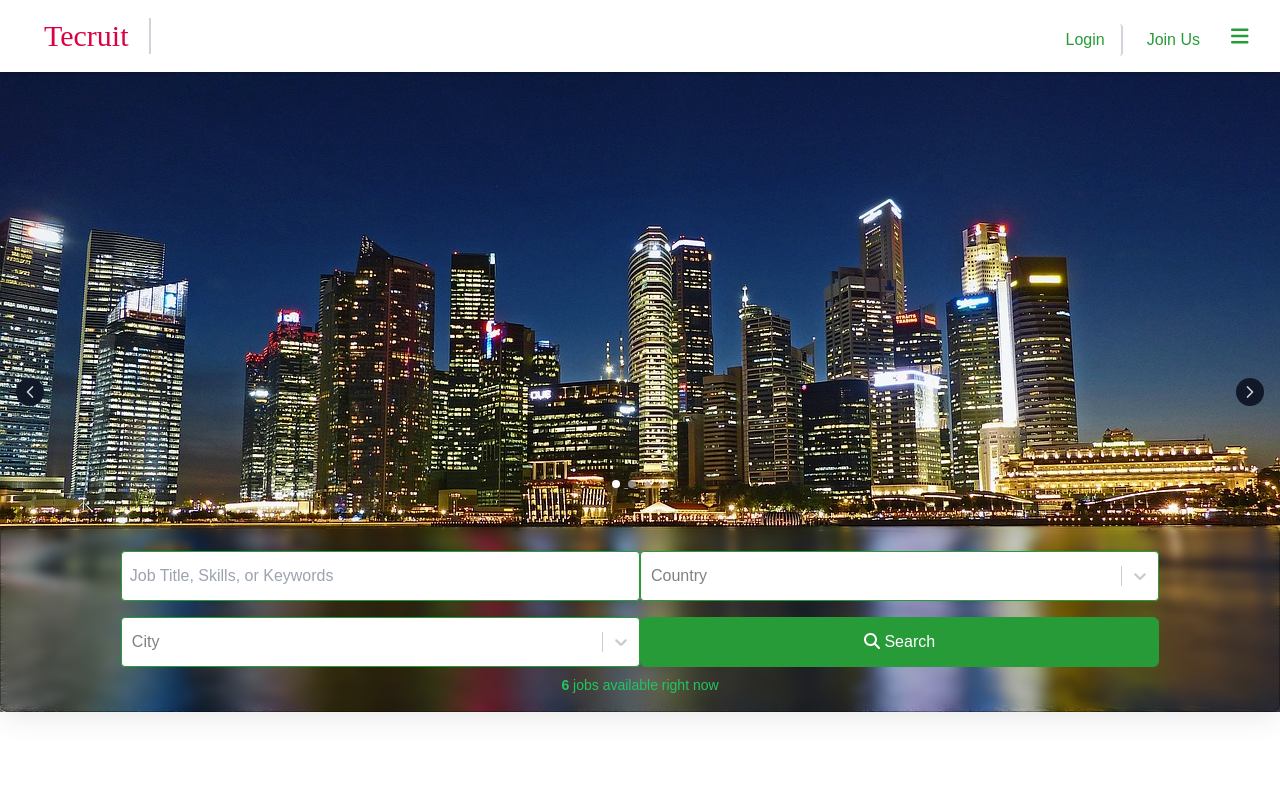
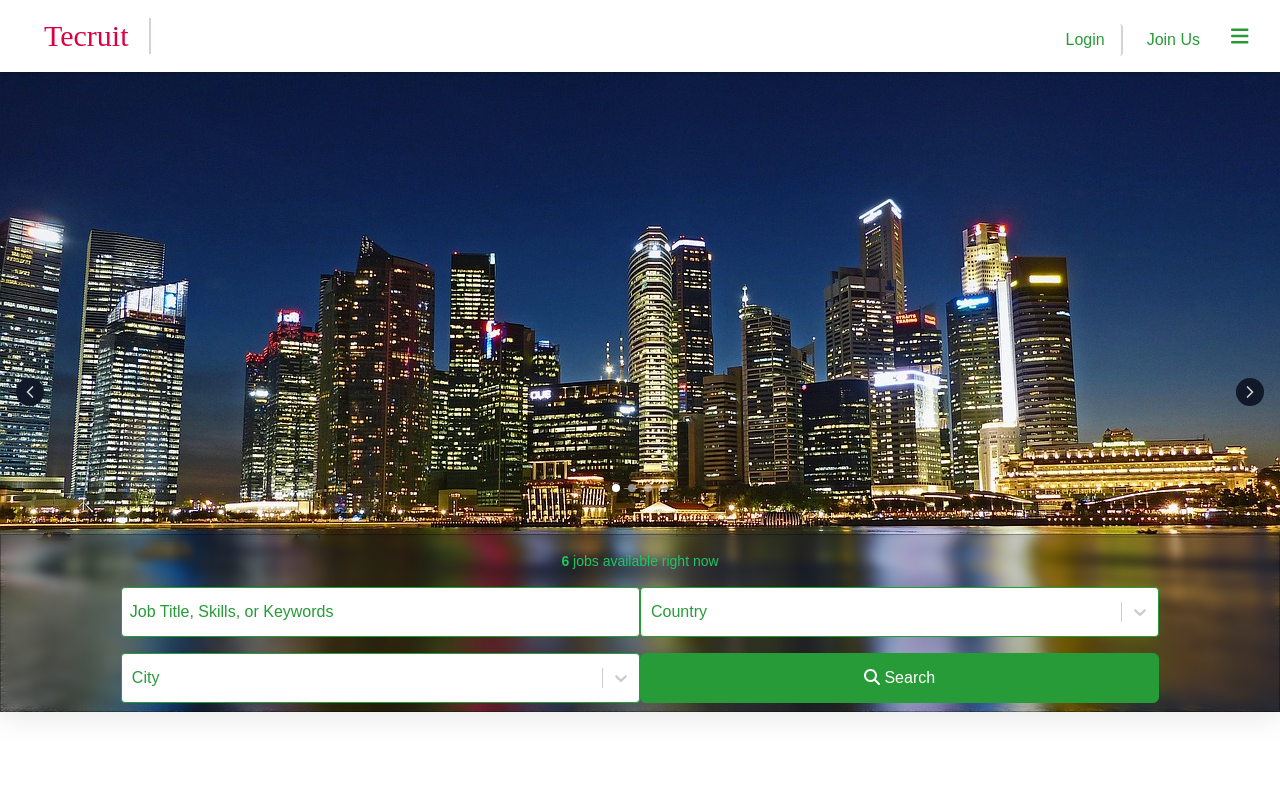
Before and after one commit to Rashadul-Haque-JS/tecruit-media, a React (Create React App) app: page / in a window 1280 px wide. Shown: the top 796 px of the page. Built offline with nearby package versions, Linux system fonts and the light colour scheme; a web font is replaced by a local one.

Commit message:
Updated with hero images

```diff
--- a/src/components/home/Carousel.js
+++ b/src/components/home/Carousel.js
@@ -42,7 +42,7 @@ export default function Carousel() {
         </button>
       </div>
 
-      <div className="absolute bottom-[224px] right-0 left-0">
+      <div className="absolute bottom-[220px] right-0 left-0">
         <div className="flex items-center justify-center gap-2">
           {slides.map((_, i) => (
             <div
--- a/src/components/home/SearchComponent.js
+++ b/src/components/home/SearchComponent.js
@@ -4,6 +4,7 @@ import Select from "react-select";
 import { countries, cities, jobList } from "../../data/jobs";
 import { FontAwesomeIcon } from "@fortawesome/react-fontawesome";
 import { faMagnifyingGlass } from "@fortawesome/free-solid-svg-icons";
+import { homeSeacrchSelectStyles } from "../../utils/helper";
 
 const SearchComponent = () => {
   const [queryData, setQueryData] = useState({
@@ -45,7 +46,11 @@ const SearchComponent = () => {
   };
 
   return (
-    <div className="flex flex-col justify-center items-center w-full px-4 pt-6 pb-16 sm:pb-4 md:py-2 rounded-lg shadow-shade relative home-search-bg z-10">
+    <div className="flex flex-col justify-center items-center w-full px-4 sm:pt-3 pt-6 pb-20 sm:pb-4 md:py-2 shadow-shade relative home-search-bg z-10">
+      <p className="text-sm text-green-500 sm:pt-2 md:pt-2 pb-0 sm:pb-3 pt-0 w-fit z-40">
+        <span className="font-bold text-md">{jobList?.length}</span> jobs
+        available right now
+      </p>
       <div className="flex justify-center items-center flex-wrap z-40 w-5/6 sm:w-full">
         <input
           type="text"
@@ -56,7 +61,7 @@ const SearchComponent = () => {
           required
           className={`border ${
             info ? "border-red-400" : "border-[#279b37]"
-          } outline-none pl-2 py-3 w-96 sm:w-full rounded md:w-1/2`}
+          } outline-none pl-2 py-3 w-96 sm:w-full rounded md:w-1/2 front-input`}
           autoFocus
         />
         <Select
@@ -67,15 +72,7 @@ const SearchComponent = () => {
           }
           placeholder="Country"
           className="w-1/4 sm:w-full py-4 md:w-1/2"
-          styles={{
-            control: (provided, state) => ({
-              ...provided,
-              border: "none",
-              border: "1px solid #279b37",
-              outline: "none", // Remove outline
-              padding: "6px 0px",
-            }),
-          }}
+          styles={homeSeacrchSelectStyles}
         />
         <Select
           options={
@@ -92,15 +89,7 @@ const SearchComponent = () => {
           }
           placeholder="City"
           className="w-1/4 sm:w-full md:w-1/2"
-          styles={{
-            control: (provided, state) => ({
-              ...provided,
-              border: "none",
-              border: "1px solid #279b37",
-              outline: "none", // Remove outline
-              padding: "6px 0px",
-            }),
-          }}
+          styles={homeSeacrchSelectStyles}
         />
         <button
           onClick={handleSearch}
@@ -109,12 +98,6 @@ const SearchComponent = () => {
           <FontAwesomeIcon icon={faMagnifyingGlass} /> Search
         </button>
       </div>
-      <p className="text-sm text-green-500 sm:pt-2 md:pt-2 pb-2 pt-0 w-fit z-40">
-        <span className="font-bold text-md">
-          {jobList?.length}
-        </span>{" "}
-        jobs available right now
-      </p>
     </div>
   );
 };
--- a/src/index.css
+++ b/src/index.css
@@ -14,10 +14,9 @@ html{
   background: transparent;
 }
 
-/* Style the scrollbar thumb (the draggable part) */
 ::-webkit-scrollbar-thumb {
-  background: #ccc; /* Color of the thumb */
-  border-radius: 3px; /* Rounded corners for the thumb */
+  background: #ccc;
+  border-radius: 3px;
 }
 
 
@@ -72,6 +71,8 @@ html{
   }
 }
 
+/* Home search div */
+
 .home-search-bg {
   background: rgba(0, 0, 0, 0.2);
   box-shadow: 0 4px 30px rgba(0, 0, 0, 0.1);
@@ -79,3 +80,8 @@ html{
   -webkit-backdrop-filter: blur(5px);
   border: 1px solid rgba(0, 0, 0, 0.3);
 }
+
+.front-input::placeholder,
+.front-select {
+  color: #279b37;
+}
--- a/src/utils/helper.js
+++ b/src/utils/helper.js
@@ -1,4 +1,3 @@
-
 export const selectStyles = {
   control: (provided, state) => ({
     ...provided,
@@ -11,27 +10,49 @@ export const selectStyles = {
   }),
   option: (provided, state) => ({
     ...provided,
-      background: state.isSelected ? "#000" : "transparent", // Background color when selected
-      color: state.isSelected ? "#fff" : "#000", // Text color when selected
+    background: state.isSelected ? "#000" : "transparent",
+    color: state.isSelected ? "#fff" : "#000",
     "&:hover": {
       background: "#e8e9eb",
-        cursor:'pointer'// Background color on hover
+      cursor: "pointer",
     },
   }),
 };
 
+export const homeSeacrchSelectStyles = {
+  control: (provided, state) => ({
+    ...provided,
+    border: "none",
+    border: "1px solid #279b37",
+    outline: "none",
+    padding: "6px 0px",
+  }),
+  placeholder: (provided, state) => ({
+    ...provided,
+    color: "#279b37",
+  }),
+  option: (provided, state) => ({
+    ...provided,
+    background: state.isSelected ? "#279b37" : "transparent",
+    color: state.isSelected ? "#fff" : "#000",
+    "&:hover": {
+      background: "#e8e9eb",
+      cursor: "pointer",
+    },
+  }),
+};
 
-  export const getCurrentDate=() =>{
+export const getCurrentDate = () => {
   const today = new Date();
   const year = today.getFullYear();
-    const month = String(today.getMonth() + 1).padStart(2, '0'); // Adding 1 to month since it's zero-indexed
-    const day = String(today.getDate()).padStart(2, '0');
+  const month = String(today.getMonth() + 1).padStart(2, "0"); // Adding 1 to month since it's zero-indexed
+  const day = String(today.getDate()).padStart(2, "0");
 
   return `${year}-${month}-${day}`;
-  }
+};
 
-  export const formatDate=(isoDateString)=>{
+export const formatDate = (isoDateString) => {
   const date = new Date(isoDateString);
-    const formattedDate = date.toISOString().split('T')[0];
+  const formattedDate = date.toISOString().split("T")[0];
   return formattedDate;
-  }
+};
```
Lines whose indentation alone changed are shown as unchanged.
